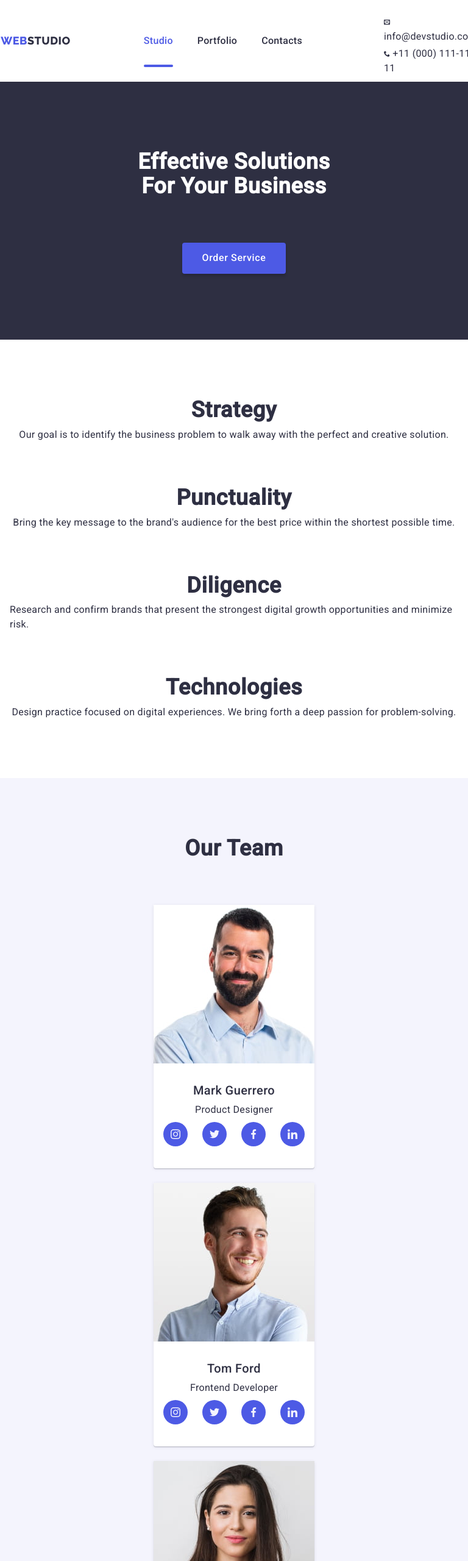
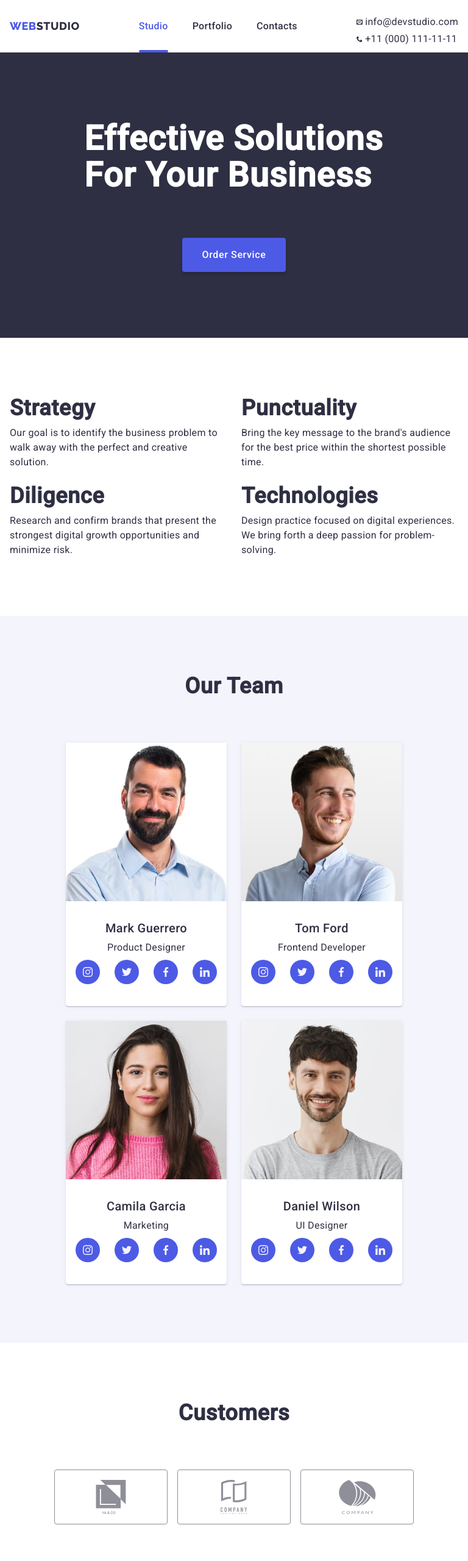
Before and after one commit to iberikofer/Web-Studio, a plain HTML site: page index.html in a window 768 px wide. Shown: the top 2560 px of the page at 61% size. Drawn offline with nearby package versions, Linux system fonts and the light colour scheme.

Commit message:
Final draft

```diff
--- a/css/styles.css
+++ b/css/styles.css
@@ -67,8 +67,8 @@ button {
 
 .navigation {
   display: flex;
-  position: relative;
-  padding: 24px 0px 24px 16px;
+  /* position: relative;
+  padding: 24px 0px 24px 16px; */
 }
 
 .navigation-block {
@@ -79,6 +79,12 @@ button {
 .navigation-list,
 .contacts {
   display: none;
+}
+
+.logo-align {
+  padding: 24px 0px 24px 16px;
+  display: flex;
+  align-items: center;
 }
 
 .logo {
@@ -149,7 +155,6 @@ button {
 }
 
 .hero-container {
-  text-align: center;
   display: flex;
   flex-direction: column;
   align-items: center;
@@ -168,11 +173,9 @@ button {
 .hero-button {
   color: var(--white);
   background-color: var(--iris);
-  font-family: 'Roboto';
-  font-size: 16px;
   font-weight: 500;
   letter-spacing: 0.04em;
-  line-height: 1.17;
+  line-height: 1.5;
   border-radius: 4px;
   border-width: 0;
   box-shadow: 0px 4px 4px rgba(0, 0, 0, 0.15);
@@ -233,12 +236,12 @@ button {
 }
 
 .team-reveal,
-.team-cards {
-  display: flex;
-  flex-direction: column;
-}
-
-.team-cards {
+.team-cards-list {
+  display: flex;
+  flex-direction: column;
+}
+
+.team-cards-list {
   gap: 24px;
 }
 
@@ -494,7 +497,6 @@ footer {
 }
 
 .logo-footer {
-  text-align: center;
   color: var(--cloud);
   font-family: 'Raleway', sans-serif;
   font-size: 18px;
@@ -563,7 +565,6 @@ footer {
   font-weight: 500;
   letter-spacing: 0.02em;
   line-height: 1.5;
-  text-align: center;
 }
 
 .subscription {
@@ -594,6 +595,7 @@ footer {
   background-color: var(--navy-blue);
   border: 1px solid rgba(255, 255, 255, 0.3);
   border-radius: 4px;
+  outline: none;
   padding: 8px 16px;
   box-shadow: 0px 4px 4px 0px #00000026;
 }
@@ -1004,7 +1006,7 @@ footer {
 }
 
 .burger-menu-sm-list {
-  gap: 56px;
+  justify-content: space-around;
   margin-bottom: 0px;
 }
 
@@ -1024,30 +1026,27 @@ footer {
 
 /*Tablet*/
 
-@media screen and (min-width: 768px) and (max-width: 1200px) {
+@media screen and (min-width: 768px) and (max-width: 1199px) {
   .menu-toggle,
   .menu-container {
     display: none;
   }
   /*Studio*/
-  .navigation {
+
+  .reversed-footer {
+    display: flex;
+    justify-content: center;
+    justify-content: space-between;
+  }
+
+  .logo-align {
+    padding: 24px 0px 24px 16px;
+    display: flex;
     align-items: center;
-    padding: 24px 16px;
-    gap: 120px;
-  }
-
-  .navigation-block {
-    display: flex;
-    align-items: center;
-    justify-content: center;
-  }
-
-  .reversed-footer {
-    display: flex;
-    gap: 118px;
   }
 
   .navigation-list {
+    display: flex;
     gap: 40px;
     align-items: center;
   }
@@ -1082,7 +1081,6 @@ footer {
 
   .current-page {
     color: var(--iris);
-    padding: 24px 0px;
     transition-duration: 250ms;
     transition-timing-function: cubic-bezier(0.4, 0, 0.2, 1);
   }
@@ -1099,7 +1097,7 @@ footer {
     display: block;
     position: absolute;
     left: 0;
-    bottom: -10px;
+    bottom: -34px;
     background-color: var(--iris);
   }
 
@@ -1109,7 +1107,7 @@ footer {
   }
 
   .contacts-align {
-    padding: 24px 0px 10px;
+    padding: 24px 16px 10px 0px;
   }
 
   .contacts {
@@ -1150,6 +1148,78 @@ footer {
     margin: 0 auto;
   }
 
+  .main-heading {
+    line-height: 1.07;
+    font-size: 56px;
+    width: 492px;
+  }
+
+  .feature-list {
+    flex-direction: row;
+    justify-content: center;
+    flex-wrap: wrap;
+    gap: 24px;
+    justify-content: space-evenly;
+    padding: 0px 16px;
+    max-width: 1145px;
+    margin: 0 auto;
+  }
+
+  .feature-list li {
+    max-width: 356px;
+    align-items: flex-start;
+  }
+
+  .team-cards-list {
+    justify-content: center;
+    flex-direction: row;
+    flex-wrap: wrap;
+  }
+
+  .footer-content {
+    flex-direction: row;
+    flex-wrap: wrap;
+    justify-content: center;
+  }
+
+  .sub-form {
+    flex-direction: row;
+  }
+
+  .email-input-align {
+    padding: 0px 0px;
+  }
+
+  .feature-text {
+    padding: 0px 0px;
+  }
+
+  .footer-content {
+    gap: 72px 24px;
+    padding-left: 108px;
+    justify-content: flex-start;
+  }
+
+  .footer-title {
+    align-items: flex-start;
+  }
+
+  .footer-sm {
+    align-items: flex-start;
+  }
+
+  .subscription {
+    align-items: flex-start;
+  }
+
+  .subscription p {
+    align-items: flex-start;
+  }
+
+  .email-input {
+    min-width: 264px;
+  }
+
   /*End of Studio*/
 }
 /*End of Tablet*/
@@ -1172,7 +1242,6 @@ footer {
   }
 
   .navigation {
-    gap: 76px;
     padding: 24px 0px;
   }
 
@@ -1184,13 +1253,17 @@ footer {
 
   .reversed-footer {
     display: flex;
-    gap: 309px;
+    justify-content: space-between;
   }
 
   .navigation-list {
     display: flex;
     gap: 40px;
     align-items: center;
+  }
+
+  .logo-align {
+    padding: 0px 0px;
   }
 
   .page {
@@ -1209,7 +1282,6 @@ footer {
 
   .current-page {
     color: var(--iris);
-    padding: 24px 0px;
     transition-duration: 250ms;
     transition-timing-function: cubic-bezier(0.4, 0, 0.2, 1);
   }
@@ -1226,7 +1298,7 @@ footer {
     display: block;
     position: absolute;
     left: 0;
-    bottom: -2px;
+    bottom: -26px;
     background-color: var(--iris);
   }
 
@@ -1321,7 +1393,6 @@ footer {
 
   .feature-text {
     font-weight: 500;
-    width: 264px;
     padding: 0px 0px;
   }
 
@@ -1337,7 +1408,7 @@ footer {
     justify-content: space-between;
   }
 
-  .team-cards {
+  .team-cards-list {
     flex-direction: row;
     justify-content: space-between;
   }
--- a/index.html
+++ b/index.html
@@ -23,8 +23,10 @@
   <body>
     <header class="navigation-block">
       <div class="align-container reversed-footer">
+        <div class="logo-align">
+          <a href="index.html" class="logo"> <span class="logo-colored">WEB</span>STUDIO</a>
+        </div>
         <nav class="navigation">
-          <a href="index.html" class="logo"> <span class="logo-colored">WEB</span>STUDIO </a>
           <div class="burger-menu-container">
             <button
               class="menu-toggle js-open-menu"
@@ -87,10 +89,10 @@
                 </svg>
               </div>
               <h3 class="feature-heading">Strategy</h3>
-              <p class="feature-text">
+              <span class="feature-text">
                 Our goal is to identify the business problem to walk away with the perfect and
                 creative solution.
-              </p>
+              </span>
             </li>
             <li>
               <div class="icon-align">
@@ -99,10 +101,10 @@
                 </svg>
               </div>
               <h3 class="feature-heading">Punctuality</h3>
-              <p class="feature-text">
+              <span class="feature-text">
                 Bring the key message to the brand's audience for the best price within the shortest
                 possible time.
-              </p>
+              </span>
             </li>
             <li>
               <div class="icon-align">
@@ -111,10 +113,10 @@
                 </svg>
               </div>
               <h3 class="feature-heading">Diligence</h3>
-              <p class="feature-text">
+              <span class="feature-text">
                 Research and confirm brands that present the strongest digital growth opportunities
                 and minimize risk.
-              </p>
+              </span>
             </li>
             <li>
               <div class="icon-align">
@@ -123,10 +125,10 @@
                 </svg>
               </div>
               <h3 class="feature-heading">Technologies</h3>
-              <p class="feature-text">
+              <span class="feature-text">
                 Design practice focused on digital experiences. We bring forth a deep passion for
                 problem-solving.
-              </p>
+              </span>
             </li>
           </ul>
         </div>
@@ -168,7 +170,7 @@
       <section class="team-reveal section">
         <div class="align-container team-container">
           <h2 class="second-heading">Our Team</h2>
-          <ul class="team-cards">
+          <ul class="team-cards-list">
             <li class="crew-member">
               <img
                 srcset="./images/mark-guerrero.jpg 1x, ./images/mark-guerrero-2x.jpg 2x"
```
